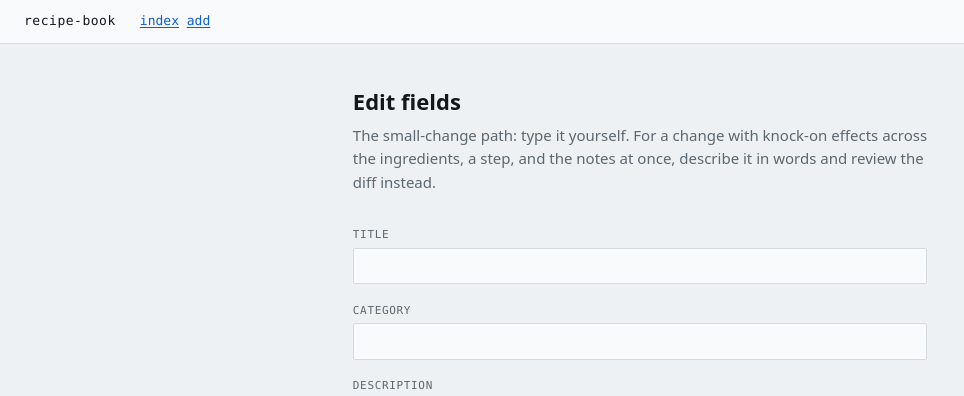
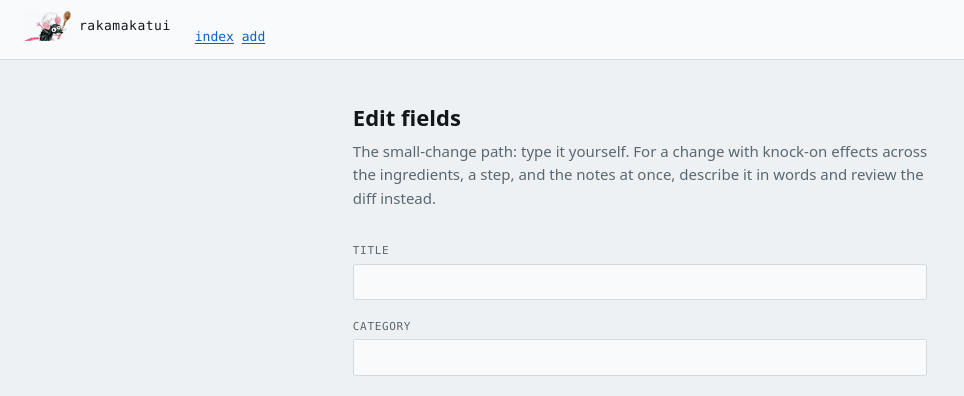
Before and after one commit to ailuropus/recipe-book, a Python web app: template src/recipebook/templates/edit.html in a window 1280 px wide. Shown: the top 396 px of the page, without its empty margins (0-964 px from the left). Run offline with Jinja, Linux system fonts and the light colour scheme; the template is opened without the code that fills it, so the values that code supplies are empty.

Commit message:
feat(ui): rakamakatui branding
The app has a name and a logo. The package stays recipebook — renaming it would
touch every import, the database, and the migrations for no benefit.

Two assets from one source image: the full logo for the index, and the mouse
alone for the masthead and the favicon, because the hand-drawn wordmark is
illegible at 30px and the masthead sets the name in type anyway. Both are
quantised to 128 colours — watercolour has wide smooth gradients, so the file
drops from 580K to 147K with no visible loss on a page every view loads.

The artwork is on a white ground with no alpha channel, so it is composited
with mix-blend-mode: multiply. That drops the white into the page background
and keeps the soft watercolour edges, which cutting the background out by hand
would destroy.

The logo gets one proper showing, on the index. Recipe pages are for reading a
recipe.

```diff
--- a/src/recipebook/static/app.css
+++ b/src/recipebook/static/app.css
@@ -76,15 +76,42 @@ a:hover { text-decoration-thickness: 2px; }
   background: var(--surface);
 }
 
-.masthead__mark {
+.masthead__brand {
+  display: flex;
+  align-items: center;
+  gap: 0.5rem;
+  text-decoration: none;
+  color: var(--ink);
+}
+
+/* The artwork is watercolour on a white ground with no alpha channel. Multiply
+   drops that ground into whatever is behind it, so the mouse sits on the page
+   rather than in a white box — and it costs nothing, unlike cutting the
+   background out by hand and losing the soft edges. */
+.masthead__mouse {
+  height: 30px;
+  width: auto;
+  mix-blend-mode: multiply;
+}
+
+.masthead__name {
   font-family: var(--mono);
   font-size: 0.8125rem;
   letter-spacing: 0.04em;
-  color: var(--ink);
-  text-decoration: none;
 }
 
 .masthead__nav { font-family: var(--mono); font-size: 0.8125rem; }
+
+/* The logo gets one proper showing, on the index and nowhere else. The recipe
+   pages are for reading a recipe. */
+.hero {
+  display: block;
+  width: 100%;
+  max-width: 260px;
+  height: auto;
+  margin: 0 0 1.75rem;
+  mix-blend-mode: multiply;
+}
 
 /* ---------- layout ---------- */
 
--- a/src/recipebook/templates/base.html
+++ b/src/recipebook/templates/base.html
@@ -3,12 +3,16 @@
 <head>
   <meta charset="utf-8">
   <meta name="viewport" content="width=device-width, initial-scale=1">
-  <title>{% block title %}recipe-book{% endblock %}</title>
+  <title>{% block title %}rakamakatui{% endblock %}</title>
+  <link rel="icon" href="/static/mark.png" type="image/png">
   <link rel="stylesheet" href="/static/app.css">
 </head>
 <body class="{% block body_class %}{% endblock %}">
   <header class="masthead">
-    <a class="masthead__mark" href="/">recipe-book</a>
+    <a class="masthead__brand" href="/">
+      <img class="masthead__mouse" src="/static/mark.png" alt="" width="180" height="115">
+      <span class="masthead__name">rakamakatui</span>
+    </a>
     <nav class="masthead__nav">
       <a href="/">index</a>
       <a href="/import">add</a>
--- a/src/recipebook/templates/detail.html
+++ b/src/recipebook/templates/detail.html
@@ -1,5 +1,5 @@
 {% extends "base.html" %}
-{% block title %}{{ recipe.title }} — recipe-book{% endblock %}
+{% block title %}{{ recipe.title }} — rakamakatui{% endblock %}
 
 {% block content %}
 <article class="recipe">
--- a/src/recipebook/templates/edit.html
+++ b/src/recipebook/templates/edit.html
@@ -1,5 +1,5 @@
 {% extends "base.html" %}
-{% block title %}edit {{ recipe.title }} — recipe-book{% endblock %}
+{% block title %}edit {{ recipe.title }} — rakamakatui{% endblock %}
 
 {% block content %}
 <h1 class="page-head">Edit fields</h1>
--- a/src/recipebook/templates/error.html
+++ b/src/recipebook/templates/error.html
@@ -1,5 +1,5 @@
 {% extends "base.html" %}
-{% block title %}{{ status_code }} — recipe-book{% endblock %}
+{% block title %}{{ status_code }} — rakamakatui{% endblock %}
 
 {% block content %}
 <h1 class="page-head num">{{ status_code }}</h1>
--- a/src/recipebook/templates/import.html
+++ b/src/recipebook/templates/import.html
@@ -1,5 +1,5 @@
 {% extends "base.html" %}
-{% block title %}add a recipe — recipe-book{% endblock %}
+{% block title %}add a recipe — rakamakatui{% endblock %}
 
 {% block content %}
 <h1 class="page-head">Add a recipe</h1>
--- a/src/recipebook/templates/import_review.html
+++ b/src/recipebook/templates/import_review.html
@@ -1,5 +1,5 @@
 {% extends "base.html" %}
-{% block title %}review import — recipe-book{% endblock %}
+{% block title %}review import — rakamakatui{% endblock %}
 
 {% block content %}
 <h1 class="page-head">Review before saving</h1>
--- a/src/recipebook/templates/index.html
+++ b/src/recipebook/templates/index.html
@@ -1,8 +1,11 @@
 {% extends "base.html" %}
-{% block title %}index — recipe-book{% endblock %}
+{% block title %}rakamakatui{% endblock %}
 {% block main_class %}shell shell--wide{% endblock %}
 
 {% block content %}
+<img class="hero" src="/static/logo.png" alt="rakamakatui"
+     width="560" height="494">
+
 <form class="filters" method="get" action="/">
   <input class="filters__search" type="search" name="q" value="{{ q }}"
          placeholder="search" autocomplete="off">
--- a/src/recipebook/templates/revise.html
+++ b/src/recipebook/templates/revise.html
@@ -1,5 +1,5 @@
 {% extends "base.html" %}
-{% block title %}revise {{ recipe.title }} — recipe-book{% endblock %}
+{% block title %}revise {{ recipe.title }} — rakamakatui{% endblock %}
 
 {% block content %}
 <h1 class="page-head">Revise</h1>
--- a/src/recipebook/templates/revision.html
+++ b/src/recipebook/templates/revision.html
@@ -1,5 +1,5 @@
 {% extends "base.html" %}
-{% block title %}review change — recipe-book{% endblock %}
+{% block title %}review change — rakamakatui{% endblock %}
 
 {% block content %}
 <h1 class="page-head">Review the change</h1>
```
Also changed, not shown: src/recipebook/static/logo.png (added), src/recipebook/static/mark.png (added).
